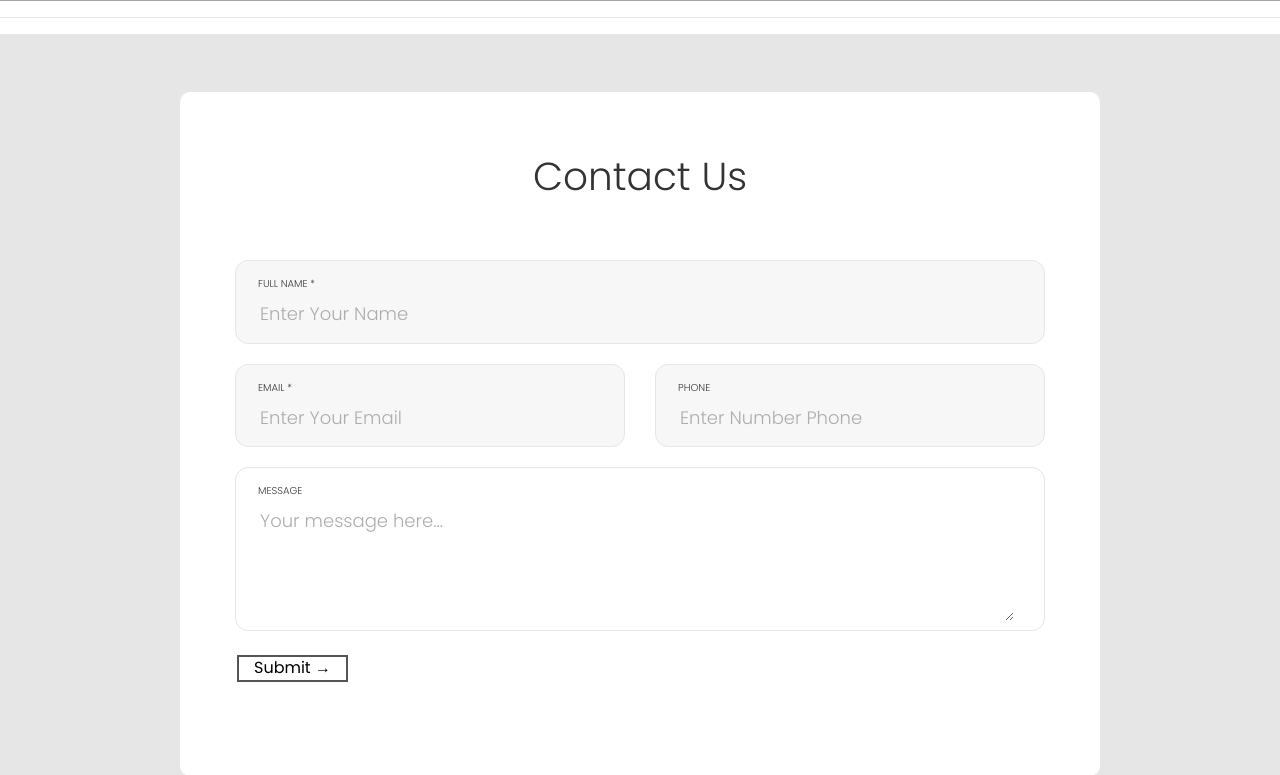
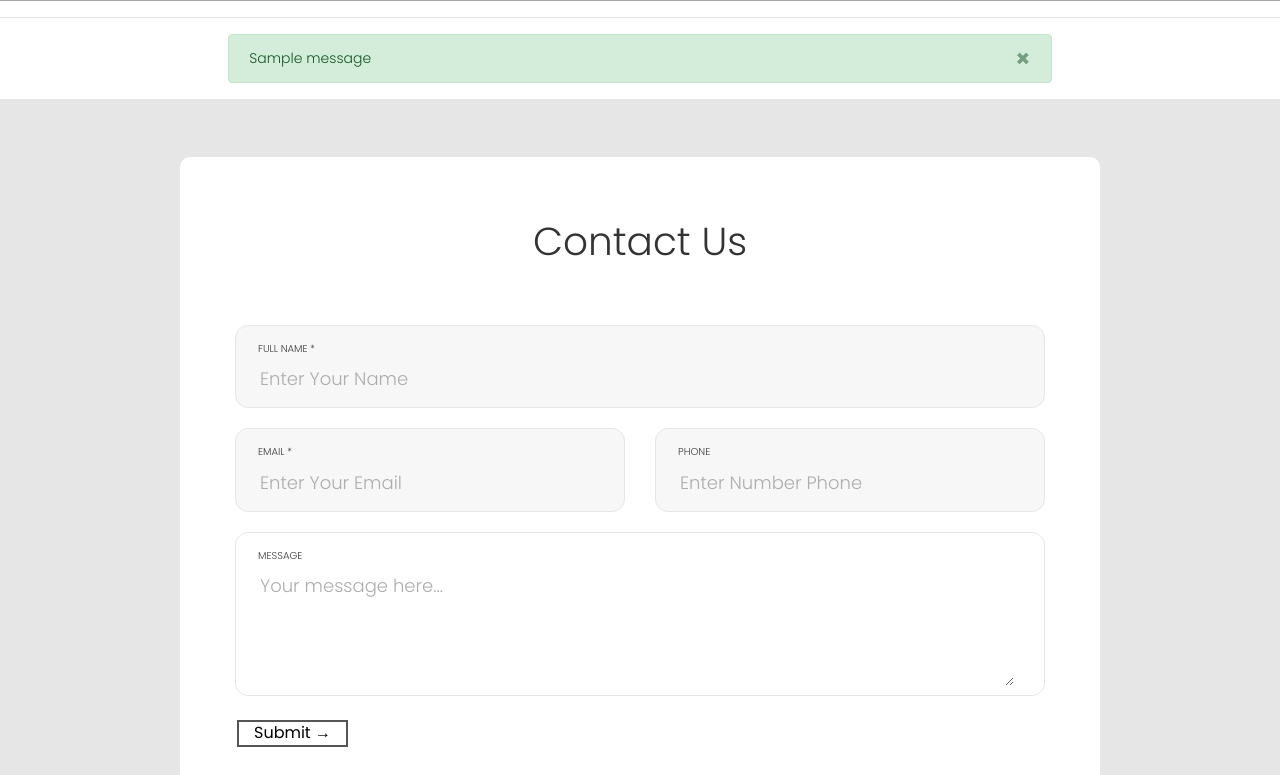
Before and after one commit to karan-chaudhari/flask-blog, a Flask app: page /contact in a window 1280 px wide. Shown: the part 847-1622 px from the top of the page. Run offline with Flask 2, Linux system fonts and the light colour scheme; tables that the repository leaves empty hold one stand-in row (values such as "Sample post"); one stand-in notice (Sample message) is shown; some libraries are stand-ins or nearby versions; some web fonts are replaced.

Commit message:
message flashing in contact form

```diff
--- a/main.py
+++ b/main.py
@@ -1,4 +1,4 @@
-from flask import Flask, render_template, request
+from flask import Flask, render_template, request, flash
 from flask_sqlalchemy import SQLAlchemy
 from datetime import datetime
 import json,os
@@ -9,6 +9,7 @@
 local_server = True
 
 app = Flask(__name__)
+app.secret_key = "my-secret-key"
 if local_server:
     app.config['SQLALCHEMY_DATABASE_URI'] = params["local_uri"]
 else:
@@ -51,6 +52,7 @@
         entry = Contacts(name=name,email=email,phone_num=phone,message=msg,date=datetime.now())
         db.session.add(entry)
         db.session.commit()
+        flash("Thanks for submitting your detail. We will get back to you soon.","success")
     return render_template("contact.html")
 
 @app.route("/post/<string:post_slug>",methods=["GET"])
--- a/templates/contact.html
+++ b/templates/contact.html
@@ -63,8 +63,22 @@
 					</div>
 				</div>
 			</section>
-
 			<hr>
+	<!--  Message flashing  -->
+	{% with messages = get_flashed_messages(with_categories=true) %}
+    {% if messages %}
+    {% for category,message in messages %}
+    <div class="col-lg-8 col-md-10 mx-auto">
+        <div class="alert alert-{{category}} alert-dismissible fade show" role="alert">
+            {{message}}
+            <button type="button" class="close" data-dismiss="alert" aria-label="Close">
+                <span aria-hidden="true">&times;</span>
+            </button>
+        </div>
+    </div>
+    {% endfor %}
+    {% endif %}
+	{% endwith %}
     <div class="container-contact100">
 		<div class="wrap-contact100">
 			<form class="contact100-form validate-form" action="/contact" method="post">
```
